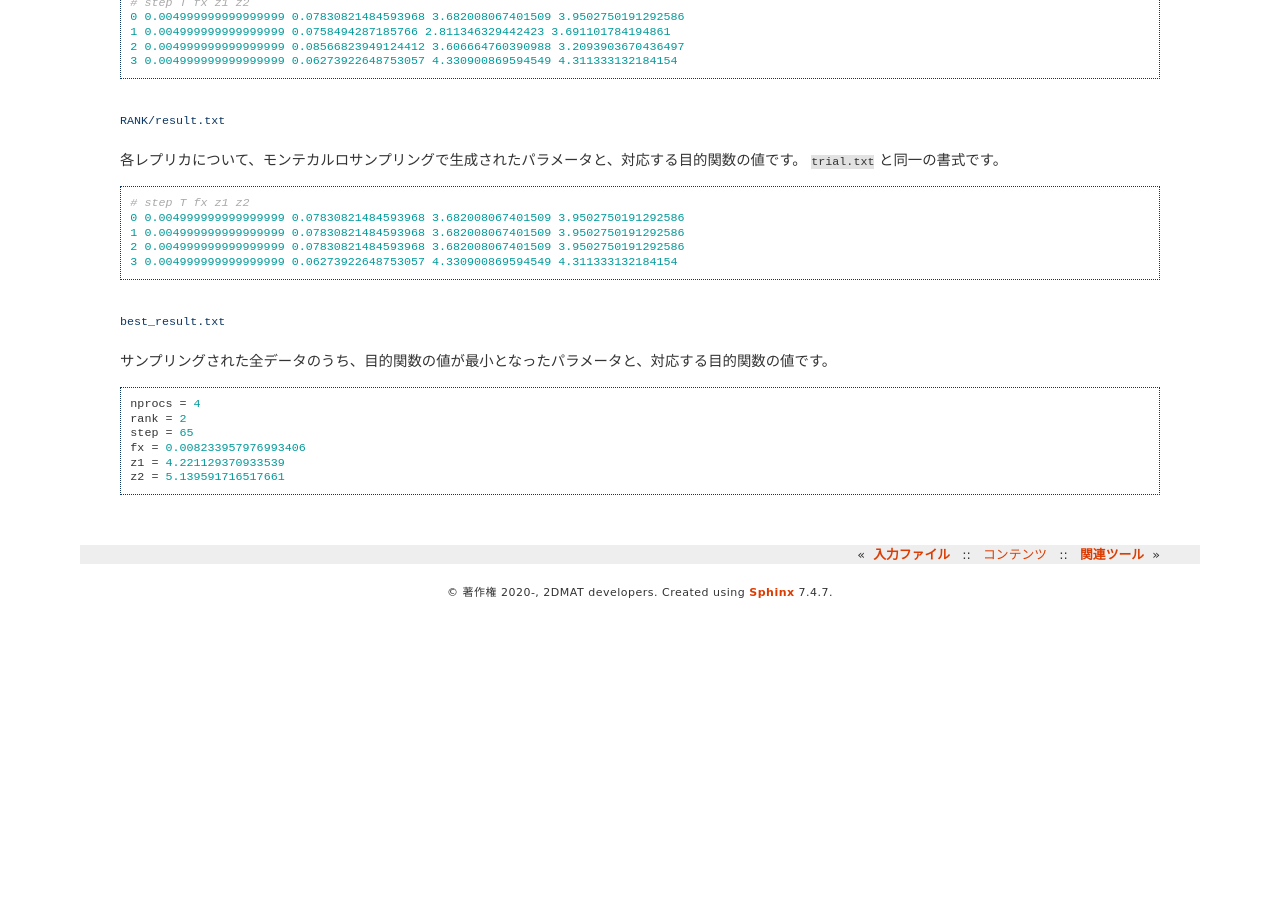
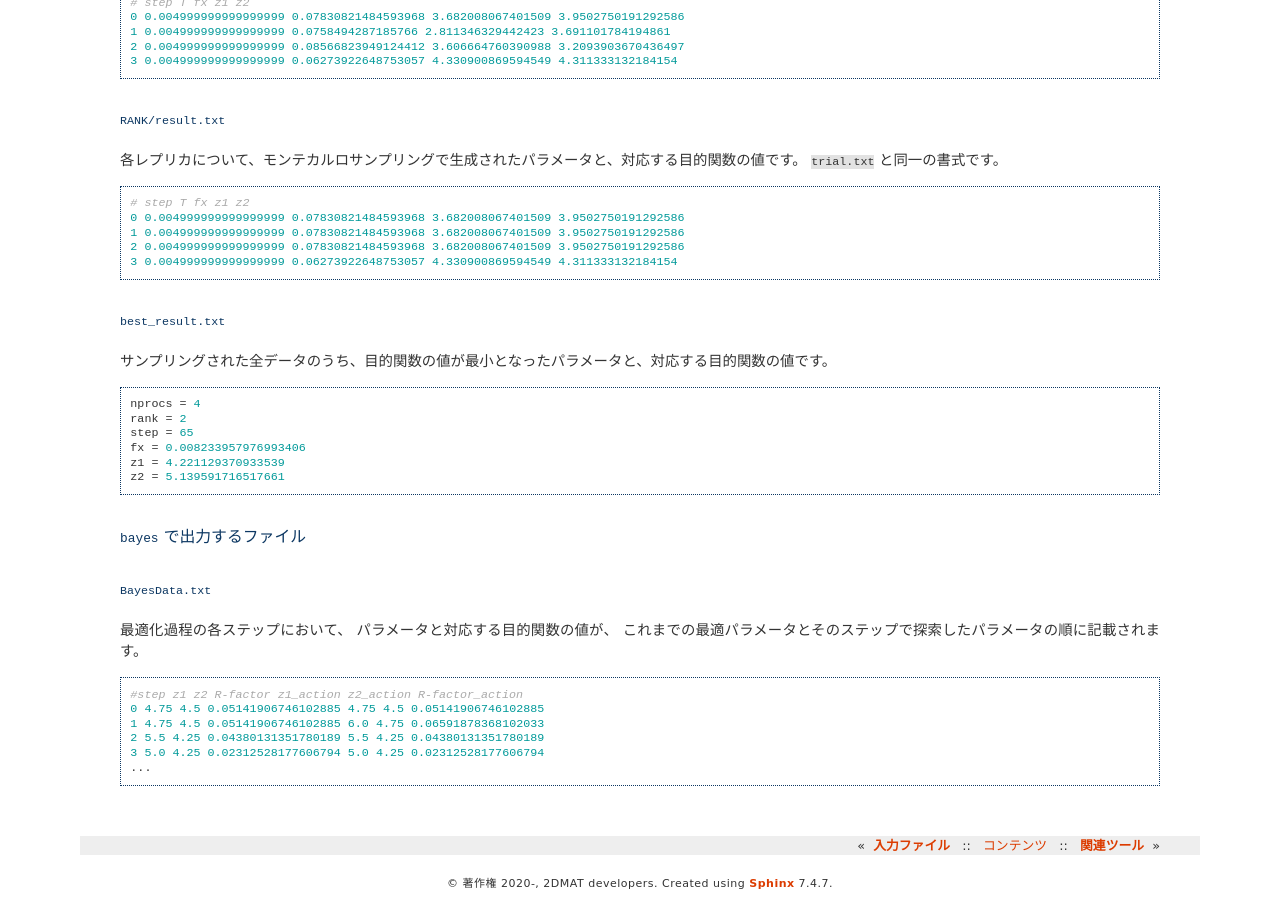
Before and after one commit to issp-center-dev/2DMAT, a Sphinx documentation site: the page built from doc/ja/source/output.rst, in a window 1280 px wide and 900 px high, scrolled down 2532 px. Built offline with Sphinx 7.4.7, drawn with Linux system fonts in a browser that asks for light colours; before the commit the page ends 3142 px from its top, so only the background shows below that.

Commit message:
[docs update] output of bayes

```diff
--- a/doc/ja/source/output.rst
+++ b/doc/ja/source/output.rst
@@ -188,3 +188,23 @@
     fx = 0.008233957976993406
     z1 = 4.221129370933539
     z2 = 5.139591716517661
+
+
+
+``bayes`` で出力するファイル
+~~~~~~~~~~~~~~~~~~~~~~~~~~~~~~~~~~~~
+
+``BayesData.txt``
+^^^^^^^^^^^^^^^^^^^^^^
+最適化過程の各ステップにおいて、
+パラメータと対応する目的関数の値が、
+これまでの最適パラメータとそのステップで探索したパラメータの順に記載されます。
+
+.. code-block::
+
+    #step z1 z2 R-factor z1_action z2_action R-factor_action
+    0 4.75 4.5 0.05141906746102885 4.75 4.5 0.05141906746102885
+    1 4.75 4.5 0.05141906746102885 6.0 4.75 0.06591878368102033
+    2 5.5 4.25 0.04380131351780189 5.5 4.25 0.04380131351780189
+    3 5.0 4.25 0.02312528177606794 5.0 4.25 0.02312528177606794
+    ...
```
